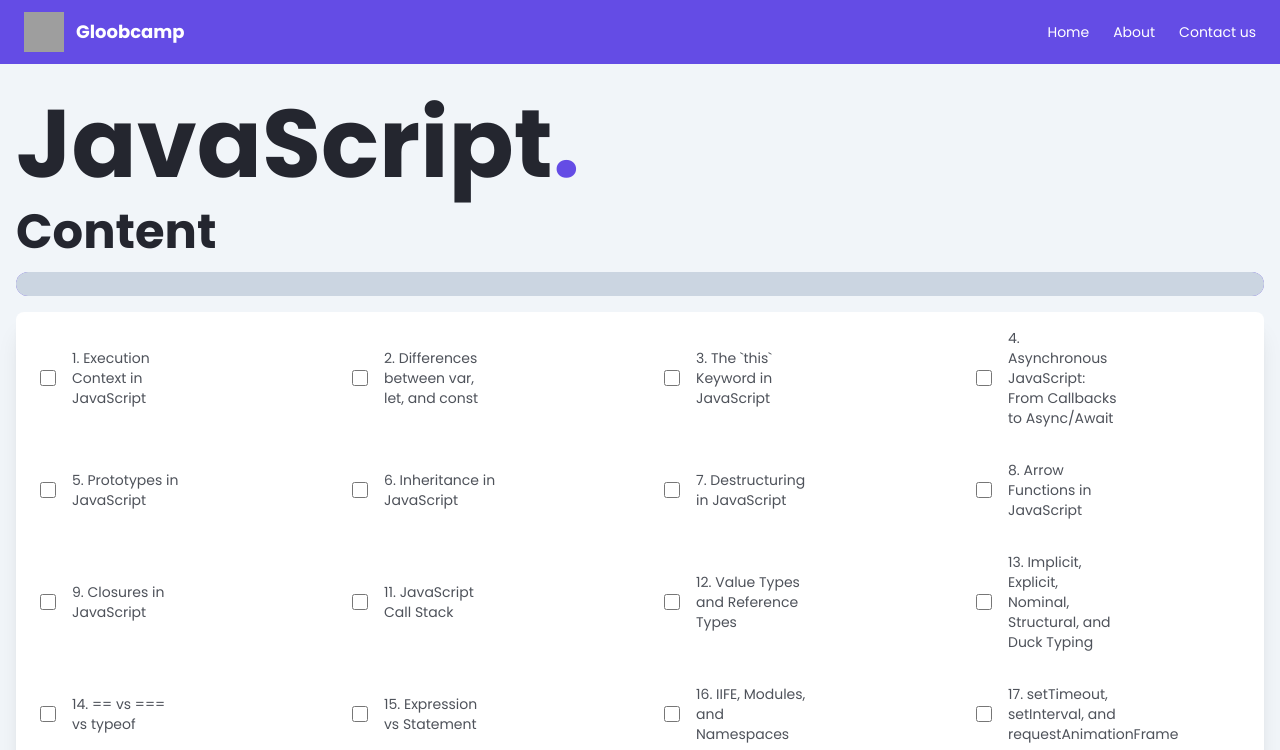
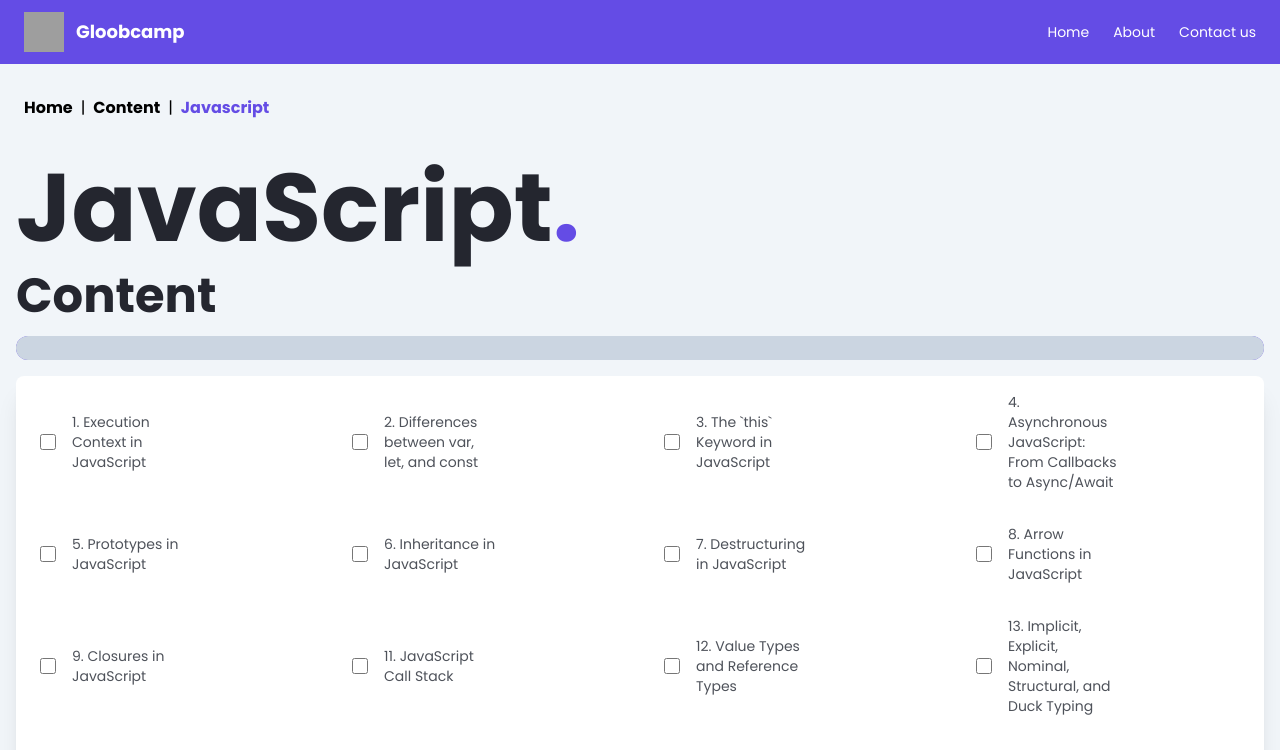
Before and after one commit to Nicostudent/gloobcamp, a Next.js app: page /content/javascript in a window 1280 px wide. Shown: the top 750 px of the page. Built offline with nearby package versions, Linux system fonts and the light colour scheme; grey boxes are pictures that could not be loaded.

Commit message:
[feat/breadCrumb]: breadcrum component added to content pages

```diff
--- a/src/app/(pages)/(public)/content/javascript/page.jsx
+++ b/src/app/(pages)/(public)/content/javascript/page.jsx
@@ -19,7 +19,7 @@ const Subject = () => {
   }
 
   return (
-    <section className="space-y-4 py-24">
+    <section className="space-y-4 py-10">
       <Heading>JavaScript</Heading>
       <SubTitle>Content</SubTitle>
       <ProgressBar progress={progress} />
--- /dev/null
+++ b/src/app/(pages)/(public)/content/layout.jsx
@@ -0,0 +1,15 @@
+import Breadcrumb from "@/components/Breadcrumb";
+
+export default function Layout({ children }) {
+  return (
+    <>
+      <Breadcrumb
+          homeElement={'Home'}
+          separator={<span> | </span>}
+          capitalizeLinks
+      />
+
+      <main>{children}</main>
+    </>
+  )
+}
--- /dev/null
+++ b/src/components/Breadcrumb.jsx
@@ -0,0 +1,46 @@
+'use client'
+import React from 'react'
+import { usePathname } from 'next/navigation'
+import Link from 'next/link'
+
+const Breadcrumb = ({homeElement, separator, capitalizeLinks}) => {
+
+    const paths = usePathname()
+    const pathNames = paths.split('/').filter( path => path )
+
+    const formatLink = (link) => {
+        let formattedLink = link.replace(/-/g, ' ');
+
+        if (capitalizeLinks) {
+            formattedLink = formattedLink.charAt(0).toUpperCase() + formattedLink.slice(1);
+        }
+
+        return formattedLink;
+    }
+
+    return (
+        <div>
+            <ul className="flex flex-wrap pt-24 bg-transparent">
+                <li className="hover:underline mx-2 font-bold"><Link href={'/'}>{homeElement}</Link></li>
+                {pathNames.length > 0 && separator}
+            {
+                pathNames.map( (link, index) => {
+                    let href = `/${pathNames.slice(0, index + 1).join('/')}`
+                    let itemClasses = paths === href ? "hover:underline mx-2 font-bold text-primary" : "hover:underline mx-2 font-bold"
+                    let itemLink = formatLink(link)
+                    return (
+                        <React.Fragment key={index}>
+                            <li className={itemClasses} >
+                                <Link href={href}>{itemLink}</Link>
+                            </li>
+                            {pathNames.length !== index + 1 && separator}
+                        </React.Fragment>
+                    )
+                })
+            }
+            </ul>
+        </div>
+    )
+}
+
+export default Breadcrumb
```
